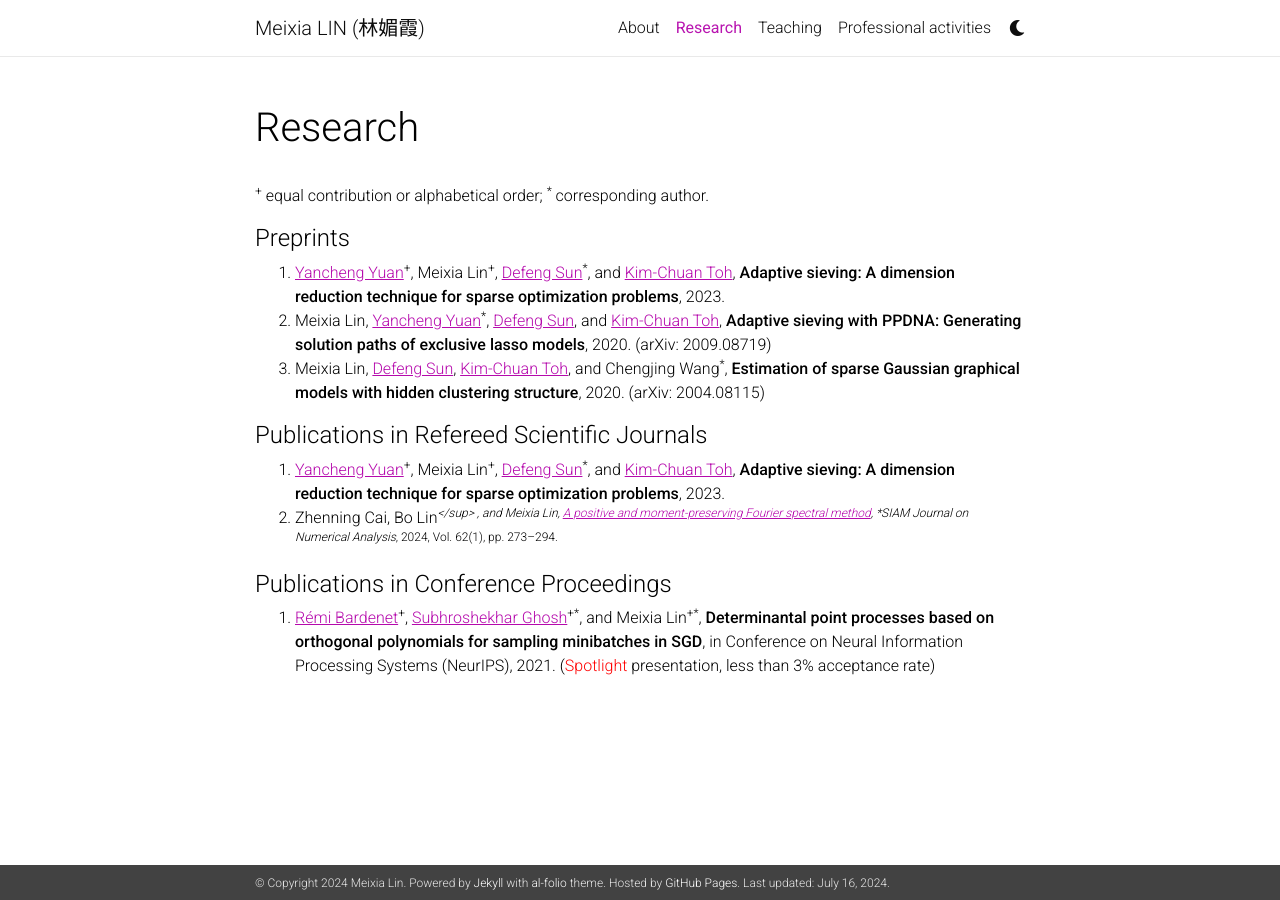
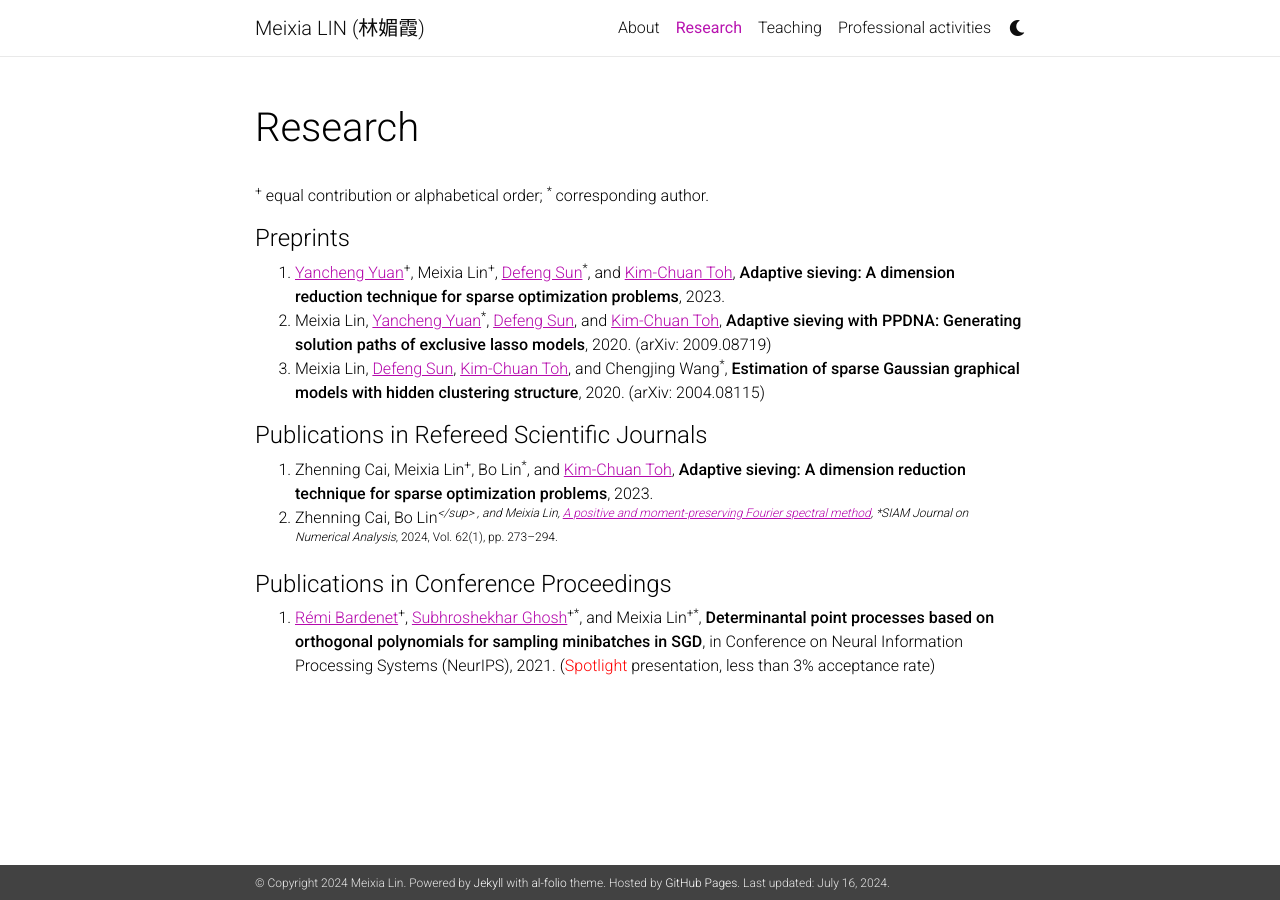
Before and after one commit to linmeixia/linmeixia.github.io, a Jekyll site: the page built from _pages/publications.md, in a window 1280 px wide. Built offline with Jekyll 4.4.1, drawn with Linux system fonts in a browser that asks for light colours; nearby versions of some CDN libraries; comment, search, counter and statistics services are not loaded; a style sheet for code colours, icons or effects is not loaded.

Commit message:
Update publications.md

```diff
--- a/_pages/publications.md
+++ b/_pages/publications.md
@@ -18,7 +18,7 @@ nav: true
 
 <h4>Publications in Refereed Scientific Journals</h4>
 
-1. <a href="https://sites.google.com/site/yuanyanchengpaul/home" style="text-decoration: underline;"> Yancheng Yuan</a><sup>+</sup>, Meixia Lin<sup>+</sup>, <a href="https://www.polyu.edu.hk/ama/profile/dfsun/" style="text-decoration: underline;"> Defeng Sun</a><sup>*</sup>, and <a href="https://blog.nus.edu.sg/mattohkc/" style="text-decoration: underline;"> Kim-Chuan Toh</a>, <strong>Adaptive sieving: A dimension reduction technique for sparse optimization problems</strong>, 2023.
+1. Zhenning Cai, Meixia Lin<sup>+</sup>, Bo Lin<sup>*</sup>, and <a href="https://blog.nus.edu.sg/mattohkc/" style="text-decoration: underline;"> Kim-Chuan Toh</a>, <strong>Adaptive sieving: A dimension reduction technique for sparse optimization problems</strong>, 2023.
 2. Zhenning Cai, Bo Lin<sup>*</sup> , and Meixia Lin, <a href="https://epubs.siam.org/doi/10.1137/23M1563918" style="text-decoration: underline;"> A positive and moment-preserving Fourier spectral method</a>, *SIAM Journal on Numerical Analysis*, 2024, Vol. 62(1), pp. 273--294.
 
 
```
